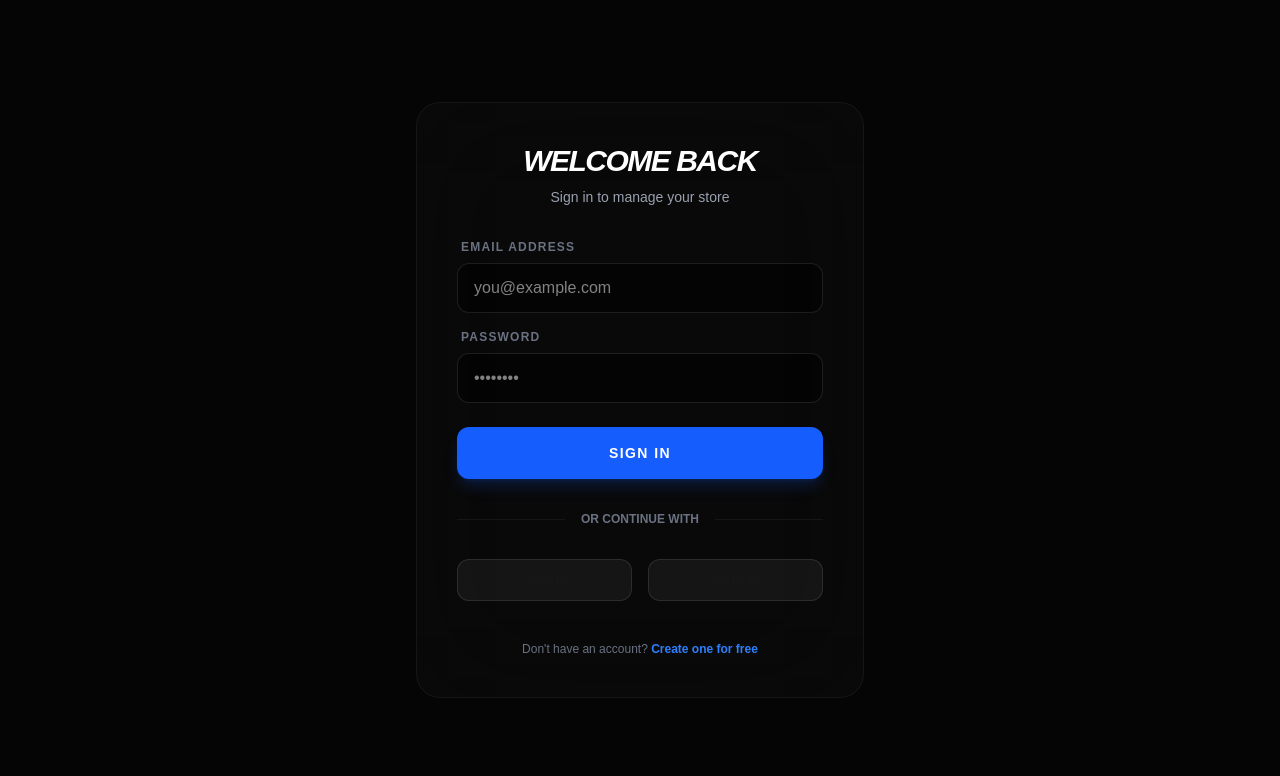
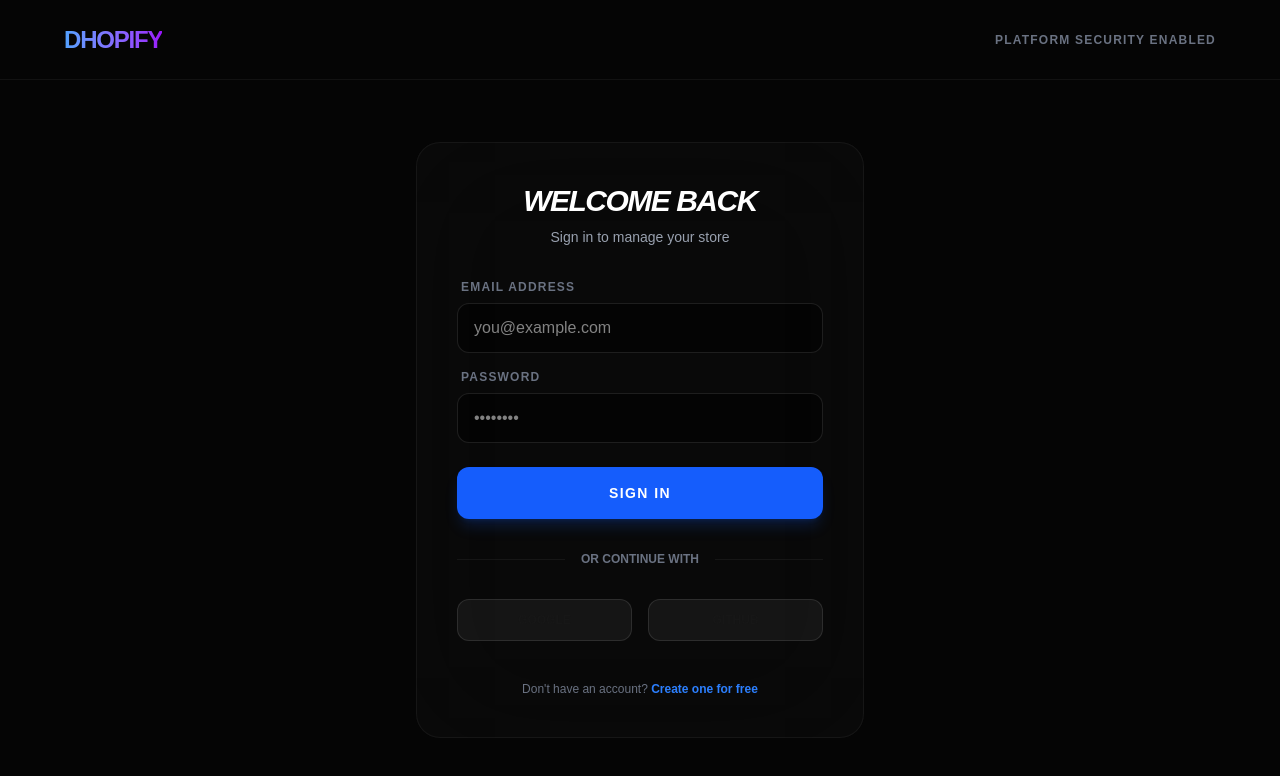
Before and after one commit to dazzledave/shopify_clone, a Next.js app: page /auth/login in a window 1280 px wide. Shown: the top 776 px of the page. Built offline with nearby package versions, Linux system fonts and the light colour scheme; no server answers.

Commit message:
Ensured the site identity was evident site-wide

```diff
--- a/src/app/auth/login/page.tsx
+++ b/src/app/auth/login/page.tsx
@@ -28,8 +28,20 @@ export default function LoginPage() {
   };
 
   return (
-    <div className="flex min-h-screen items-center justify-center bg-[#050505] px-4 selection:bg-blue-500/30">
-      <div className="w-full max-w-md space-y-8 rounded-3xl border border-white/5 bg-white/[0.02] p-10 backdrop-blur-3xl">
+    <div className="flex min-h-screen flex-col bg-[#050505] selection:bg-blue-500/30">
+      {/* Header */}
+      <nav className="flex h-20 items-center justify-between px-8 lg:px-16 border-b border-white/5">
+        <Link href="/" className="text-2xl font-black tracking-tighter bg-gradient-to-r from-blue-400 to-purple-600 bg-clip-text text-transparent">
+          DHOPIFY
+        </Link>
+        <div className="flex items-center gap-4 text-xs font-bold uppercase tracking-widest text-gray-500">
+          Platform Security Enabled
+        </div>
+      </nav>
+
+      {/* Login Card */}
+      <div className="flex flex-1 items-center justify-center px-4 py-12">
+        <div className="w-full max-w-md space-y-8 rounded-3xl border border-white/5 bg-white/[0.02] p-10 backdrop-blur-3xl">
         <div className="text-center">
           <h2 className="text-3xl font-black tracking-tighter text-white uppercase italic">
             Welcome Back
@@ -111,6 +123,7 @@ export default function LoginPage() {
           </Link>
         </p>
       </div>
+      </div>
     </div>
   );
 }
--- a/src/app/auth/register/page.tsx
+++ b/src/app/auth/register/page.tsx
@@ -36,8 +36,20 @@ export default function RegisterPage() {
   };
 
   return (
-    <div className="flex min-h-screen items-center justify-center bg-[#050505] px-4 selection:bg-blue-500/30">
-      <div className="w-full max-w-md space-y-8 rounded-3xl border border-white/5 bg-white/[0.02] p-10 backdrop-blur-3xl">
+    <div className="flex min-h-screen flex-col bg-[#050505] selection:bg-blue-500/30">
+      {/* Header */}
+      <nav className="flex h-20 items-center justify-between px-8 lg:px-16 border-b border-white/5">
+        <Link href="/" className="text-2xl font-black tracking-tighter bg-gradient-to-r from-blue-400 to-purple-600 bg-clip-text text-transparent">
+          DHOPIFY
+        </Link>
+        <div className="flex items-center gap-4 text-xs font-bold uppercase tracking-widest text-gray-500">
+          Create Your Store Instance
+        </div>
+      </nav>
+
+      {/* Register Card */}
+      <div className="flex flex-1 items-center justify-center px-4 py-12">
+        <div className="w-full max-w-md space-y-8 rounded-3xl border border-white/5 bg-white/[0.02] p-10 backdrop-blur-3xl">
         <div className="text-center">
           <h2 className="text-3xl font-black tracking-tighter text-white uppercase italic">
             Create Store
@@ -123,6 +135,7 @@ export default function RegisterPage() {
           </Link>
         </p>
       </div>
+      </div>
     </div>
   );
 }
```
